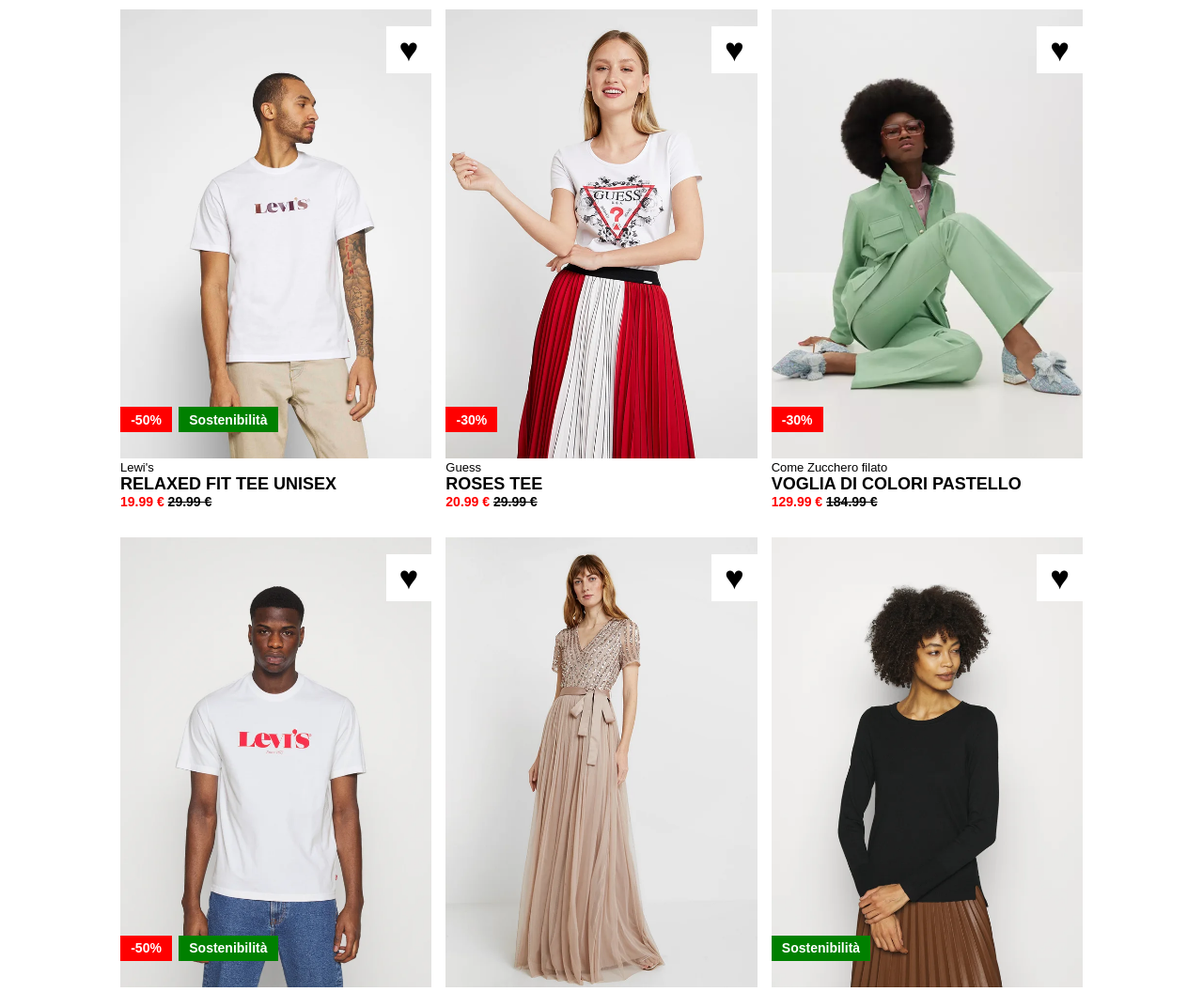
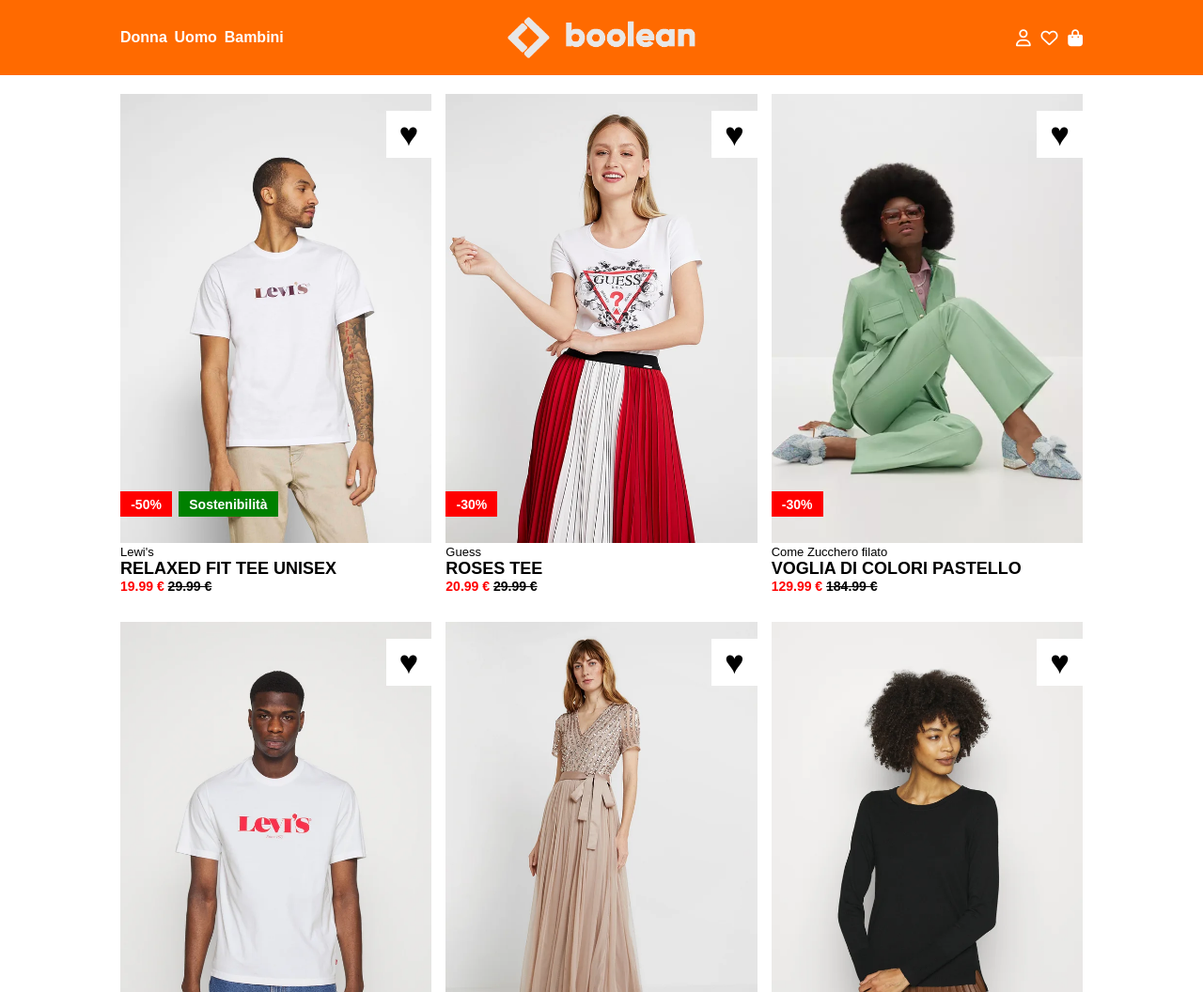
Before and after one commit to igor-86/html-css-boolando, a plain HTML site: page index.html in a window 1280 px wide. Shown: the top 1056 px of the page at 94% size. Drawn offline with Linux system fonts and the light colour scheme.

Commit message:
Header section

```diff
--- a/css/style.css
+++ b/css/style.css
@@ -16,6 +16,51 @@
     justify-content: space-between;
     flex-wrap: wrap;
     gap: 30px 10px;
+}
+/* Header */
+.box-header{
+    width: 100%;
+    height: 80px;
+    background-color: rgb(255, 106, 0);
+    position: fixed;
+    top: 0;
+    left: 0;
+    z-index: 5;
+}
+.box-nav{
+    width: 80%;
+    margin: 0 auto;
+    display: flex;
+    justify-content: space-between;
+    align-items: center;
+}
+.box-nav .list{
+    width: 20%;
+}
+.style-list{
+    color:white;
+    font-size: 1.6rem;
+    margin-right: .5rem;
+    font-weight: 700;
+}
+.box-nav .logo{
+    width:60%;
+    height: 80px;
+    display: flex;
+    align-items: center;
+    justify-content: center;
+}
+.logo > img{
+    width: 200px
+}
+
+.box-nav .pay{
+    width: 20%;
+    text-align: end;
+}
+/* Main */
+.box{
+    margin-top: 100px;
 }
 .cont{
     position: relative;
@@ -64,6 +109,13 @@
 .text h4{
     font-size: 1.4rem;
 }
+.white{
+    color: white;
+    font-size: 1.8rem;
+}
+.mr{
+    margin-right: .8rem;
+}
 /* Unity */
 .red{
     color: red;
--- a/index.html
+++ b/index.html
@@ -5,14 +5,37 @@
     <meta http-equiv="X-UA-Compatible" content="IE=edge">
     <meta name="viewport" content="width=device-width, initial-scale=1.0">
     <title>Boolando</title>
+    <!-- Fontawesome -->
+    <link rel="stylesheet" href="https://cdnjs.cloudflare.com/ajax/libs/font-awesome/6.2.0/css/all.min.css" integrity="sha512-xh6O/CkQoPOWDdYTDqeRdPCVd1SpvCA9XXcUnZS2FmJNp1coAFzvtCN9BmamE+4aHK8yyUHUSCcJHgXloTyT2A==" crossorigin="anonymous" referrerpolicy="no-referrer" />
     <!-- Css -->
     <link rel="stylesheet" href="css/style.css">
 </head>
 <body>
     <!-- Header -->
+    <header>
+        <section class="box-header">
+            <div class="box-nav">
+                <div class="list">
+                    <span class="style-list">Donna</span>
+                    <span class="style-list">Uomo</span>
+                    <span class="style-list">Bambini</span>
+                </div>
+                <div class="logo">
+                    <img src="img/boolean-logo.png" alt="Logo boolean">
+                </div>
+                <div class="pay">
+                    <i class="fa-regular fa-user white mr"></i>
+                    <i class="fa-regular fa-heart white mr"></i>
+                    <i class="fa-solid fa-bag-shopping white"></i>
+                </div>
+            </div>
+
+        </section>
+    </header>
     <!-- /Header -->
 
     <!-- Main -->
+    <main>
         <section class="box">
             <div class="cont">
                 <div class="card">
@@ -112,12 +135,8 @@
                     <h4 class="red">29.99 &euro;</span></h4>
                 </div>
             </div>
-
-
-
-
-
         </section>
+    </main>
     <!-- /Main -->
 
     <!-- Footer -->
```
Also changed, not shown: img/boolean-logo.png (added). Lines whose indentation alone changed are shown as unchanged.
